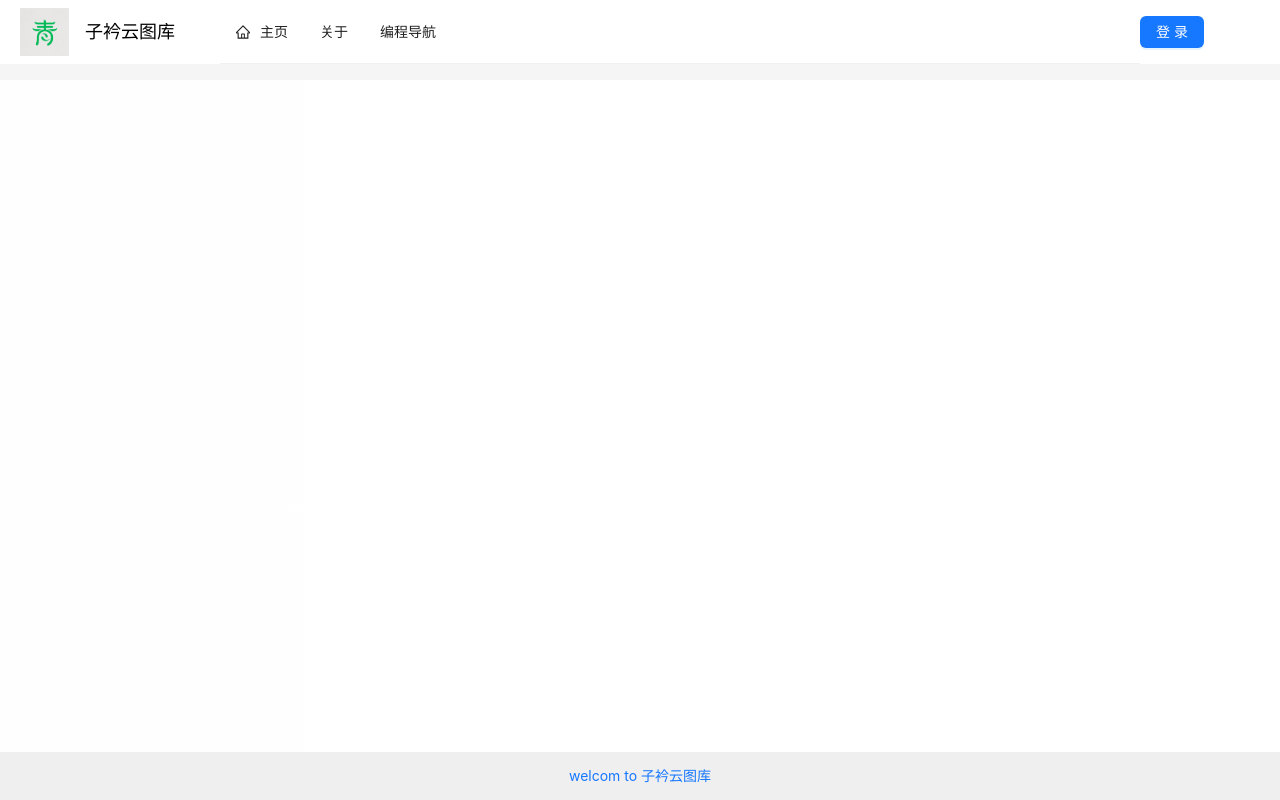
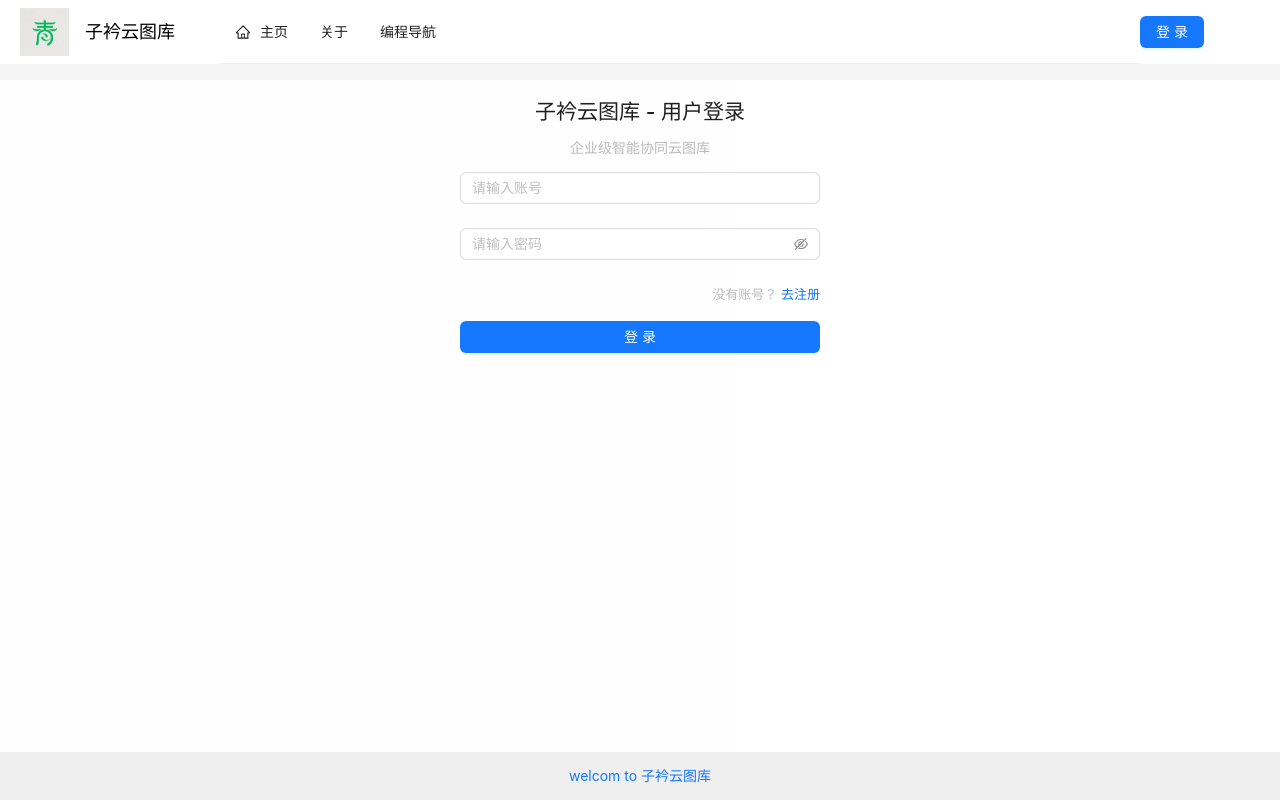
Before and after one commit to colglaze/yun-picture-front, a Vue app: page /user/login in a window 1280 px wide. Built offline with nearby package versions, Linux system fonts and the light colour scheme; no server answers.

Commit message:
登陆页面的开发

```diff
--- a/package.json
+++ b/package.json
@@ -6,7 +6,7 @@
   "scripts": {
     "dev": "vite",
     "build": "run-p type-check \"build-only {@}\" --",
-    "openapi":"node openapi.config.js",
+    "openapi": "node openapi.config.js",
     "preview": "vite preview",
     "build-only": "vite build",
     "type-check": "vue-tsc --build --force",
@@ -17,12 +17,14 @@
     "ant-design-vue": "^4.2.6",
     "axios": "^1.10.0",
     "pinia": "^2.2.6",
+    "tslib": "^2.8.1",
     "vue": "^3.5.12",
     "vue-router": "^4.4.5"
   },
   "devDependencies": {
     "@tsconfig/node22": "^22.0.0",
     "@types/node": "^22.9.0",
+    "@umijs/openapi": "^1.13.15",
     "@vitejs/plugin-vue": "^5.1.4",
     "@vue/eslint-config-prettier": "^10.1.0",
     "@vue/eslint-config-typescript": "^14.1.3",
--- a/src/App.vue
+++ b/src/App.vue
@@ -8,6 +8,9 @@
 import BasicLayout from "@/layouts/BasicLayout.vue";
 import { useLoginUserStore } from "./stores/useLoginUserStore";
 
+import dayjs from 'dayjs';
+import 'dayjs/locale/zh-cn';
+dayjs.locale('zh-cn');
 const loginUserStore = useLoginUserStore()
 loginUserStore.fetchLoginUser()
 {{ JSON.stringify(loginUserStore.loginUser) }}
--- /dev/null
+++ b/src/api/userController.ts
@@ -0,0 +1,136 @@
+// @ts-ignore
+/* eslint-disable */
+import request from '@/request'
+
+/** addUser POST /api/user/add */
+export async function addUserUsingPost(body: API.UserAddRequest, options?: { [key: string]: any }) {
+  return request<API.BaseResponseLong_>('/api/user/add', {
+    method: 'POST',
+    headers: {
+      'Content-Type': 'application/json',
+    },
+    data: body,
+    ...(options || {}),
+  })
+}
+
+/** deleteUser DELETE /api/user/delete */
+export async function deleteUserUsingDelete(
+  body: API.DeleteRequest,
+  options?: { [key: string]: any }
+) {
+  return request<API.BaseResponseBoolean_>('/api/user/delete', {
+    method: 'DELETE',
+    headers: {
+      'Content-Type': 'application/json',
+    },
+    data: body,
+    ...(options || {}),
+  })
+}
+
+/** getById POST /api/user/get */
+export async function getByIdUsingPost(
+  // 叠加生成的Param类型 (非body参数swagger默认没有生成对象)
+  params: API.getByIdUsingPOSTParams,
+  options?: { [key: string]: any }
+) {
+  return request<API.BaseResponseUser_>('/api/user/get', {
+    method: 'POST',
+    params: {
+      ...params,
+    },
+    ...(options || {}),
+  })
+}
+
+/** getLoginUser GET /api/user/get/login */
+export async function getLoginUserUsingGet(options?: { [key: string]: any }) {
+  return request<API.BaseResponseLoginUserVO_>('/api/user/get/login', {
+    method: 'GET',
+    ...(options || {}),
+  })
+}
+
+/** getVoById POST /api/user/get/vo */
+export async function getVoByIdUsingPost(
+  // 叠加生成的Param类型 (非body参数swagger默认没有生成对象)
+  params: API.getVoByIdUsingPOSTParams,
+  options?: { [key: string]: any }
+) {
+  return request<API.BaseResponseUserVO_>('/api/user/get/vo', {
+    method: 'POST',
+    params: {
+      ...params,
+    },
+    ...(options || {}),
+  })
+}
+
+/** listUserVoByPage POST /api/user/list/page/vo */
+export async function listUserVoByPageUsingPost(
+  body: API.UserQueryRequest,
+  options?: { [key: string]: any }
+) {
+  return request<API.BaseResponsePageUserVO_>('/api/user/list/page/vo', {
+    method: 'POST',
+    headers: {
+      'Content-Type': 'application/json',
+    },
+    data: body,
+    ...(options || {}),
+  })
+}
+
+/** userLogin POST /api/user/login */
+export async function userLoginUsingPost(
+  body: API.UserLoginRequest,
+  options?: { [key: string]: any }
+) {
+  return request<API.BaseResponseLoginUserVO_>('/api/user/login', {
+    method: 'POST',
+    headers: {
+      'Content-Type': 'application/json',
+    },
+    data: body,
+    ...(options || {}),
+  })
+}
+
+/** userLogout POST /api/user/logout */
+export async function userLogoutUsingPost(options?: { [key: string]: any }) {
+  return request<API.BaseResponseBoolean_>('/api/user/logout', {
+    method: 'POST',
+    ...(options || {}),
+  })
+}
+
+/** userRegister POST /api/user/register */
+export async function userRegisterUsingPost(
+  body: API.UserRegisterRequest,
+  options?: { [key: string]: any }
+) {
+  return request<API.BaseResponseLong_>('/api/user/register', {
+    method: 'POST',
+    headers: {
+      'Content-Type': 'application/json',
+    },
+    data: body,
+    ...(options || {}),
+  })
+}
+
+/** updateUser POST /api/user/update */
+export async function updateUserUsingPost(
+  body: API.UserUpdateRequest,
+  options?: { [key: string]: any }
+) {
+  return request<API.BaseResponseBoolean_>('/api/user/update', {
+    method: 'POST',
+    headers: {
+      'Content-Type': 'application/json',
+    },
+    data: body,
+    ...(options || {}),
+  })
+}
--- a/src/components/GlobalHeader.vue
+++ b/src/components/GlobalHeader.vue
@@ -24,7 +24,9 @@
                   {{ loginUserStore.loginUser.userName ?? '无名' }}
                 </div>
                 <div v-else>
-                  <a-button type="primary" href="/user/login">登录</a-button>
+                  <RouterLink to="/user/login">
+                    <a-button type="primary">登录</a-button>
+                  </RouterLink>
                 </div>
             </div>
 
@@ -44,9 +46,6 @@ import type { MenuProps } from 'ant-design-vue';
 import { useRouter } from 'vue-router';
 import { useLoginUserStore } from '@/stores/useLoginUserStore';
 import zhCN from 'ant-design-vue/es/locale/zh_CN';
-import dayjs from 'dayjs';
-import 'dayjs/locale/zh-cn';
-dayjs.locale('zh-cn');
 const loginUserStore = useLoginUserStore()
 const current = ref<string[]>([]);
 const items = ref<MenuProps['items']>([
--- a/src/pages/user/UserLoginPage.vue
+++ b/src/pages/user/UserLoginPage.vue
@@ -1,11 +1,106 @@
 <template>
+    <div id="userLoginPage">
+        <h2 class="title">子衿云图库 - 用户登录</h2>
+        <div class="desc">企业级智能协同云图库</div>
+        <a-form
+    :model="formState"
+    name="basic"
+    autocomplete="off"
+    @finish="handleSubmit"
+  >
+    <a-form-item
+      label=""
+      name="userAccount"
+      :rules="[{ required: true, message: '请输入你的账号!' }]"
+    >
+      <a-input v-model:value="formState.userAccount" placeholder="请输入账号" />
+    </a-form-item>
+
+    <a-form-item
+      label=""
+      name="userPassword"
+      :rules="[
+        { required: true, message: '请输入你的密码!' },
+        { min: 8, message: '密码不能少于8位' },
+        ]"
+    >
+      <a-input-password v-model:value="formState.userPassword" placeholder="请输入密码" />
+    </a-form-item>
+
+    <div class="tips">
+        没有账号？
+        <router-link to="/user/register">去注册</router-link>
+    </div>
+    <a-form-item >
+      <a-button type="primary" html-type="submit" style="width: 100%;" >登录</a-button>
+    </a-form-item>
+  </a-form>
+    </div>
 
 </template>
 
-<script setup lang="ts">
+
+<script lang="ts" setup>
+import { userLoginUsingPost } from '@/api/userController';
+import { useLoginUserStore } from '@/stores/useLoginUserStore';
+import { message } from 'ant-design-vue';
+import { reactive } from 'vue';
+import { useRouter } from 'vue-router';
+
+interface FormState {
+  userAccount: string;
+  userPassword: string;
+  remember: boolean;
+}
+
+const formState = reactive<FormState>({
+  userAccount: '',
+  userPassword: '',
+  remember: true,
+});
+
+const router = useRouter()
+const loginUserStore = useLoginUserStore()
+
+/**
+ * 提交表单
+ * @param values
+ */
+const handleSubmit = async (values: any) => {
+  const res = await userLoginUsingPost(values)
+  // 登录成功，把登录态保存到全局状态中
+  if (res.data.code === 0 && res.data.data) {
+    await loginUserStore.fetchLoginUser()
+    message.success('登录成功')
+    router.push({
+      path: '/',
+      replace: true,
+    })
+  } else {
+    message.error('登录失败，' + res.data.message)
+  }
+}
 
 </script>
 
 <style scoped>
-
+#userLoginPage {
+    width: 360px;
+    margin: 0 auto;
+}
+.title {
+    text-align: center;
+    margin-bottom: 16px;
+}
+.desc {
+    text-align: center;
+    margin-bottom: 16px;
+    color: #bbb;
+}
+.tips {
+    margin-bottom: 16px;
+    color: #bbb;
+    font-size: 13px;
+    text-align: right;
+}
 </style>
--- a/src/request.ts
+++ b/src/request.ts
@@ -1,5 +1,5 @@
 import { message } from "ant-design-vue";
-import axios from "node_modules/axios/index.cjs";
+import axios from "axios";
 
 const DEV_BASE_URL = "http://localhost:8123"; // 开发环境基础地址
 // const PROD_BASE_URL = "http://81.69.229.63"; // 生产环境基础地址（已注释）
--- a/src/stores/useLoginUserStore.ts
+++ b/src/stores/useLoginUserStore.ts
@@ -1,13 +1,17 @@
 import { ref, computed } from 'vue'
 import { defineStore } from 'pinia'
+import { getLoginUserUsingGet } from '@/api/userController';
 
 export const useLoginUserStore = defineStore('loginUser', () => {
-  const loginUser = ref<any>({
+  const loginUser = ref<API.LoginUserVO>({
     userName:"未登录",
   });
 
   async function fetchLoginUser() {
-
+    const res = await getLoginUserUsingGet()
+    if(res.data.code === 0 && res.data.data){
+      loginUser.value = res.data.data;
+    }
   }
 
   function setLoginUser(newLoginUser: any) {
```
Also changed, not shown: src/api/index.ts (added, +8 -0 lines), src/api/typings.d.ts (added, +140 -0 lines), 1 other file (tests, documents, lock files or other folders).
